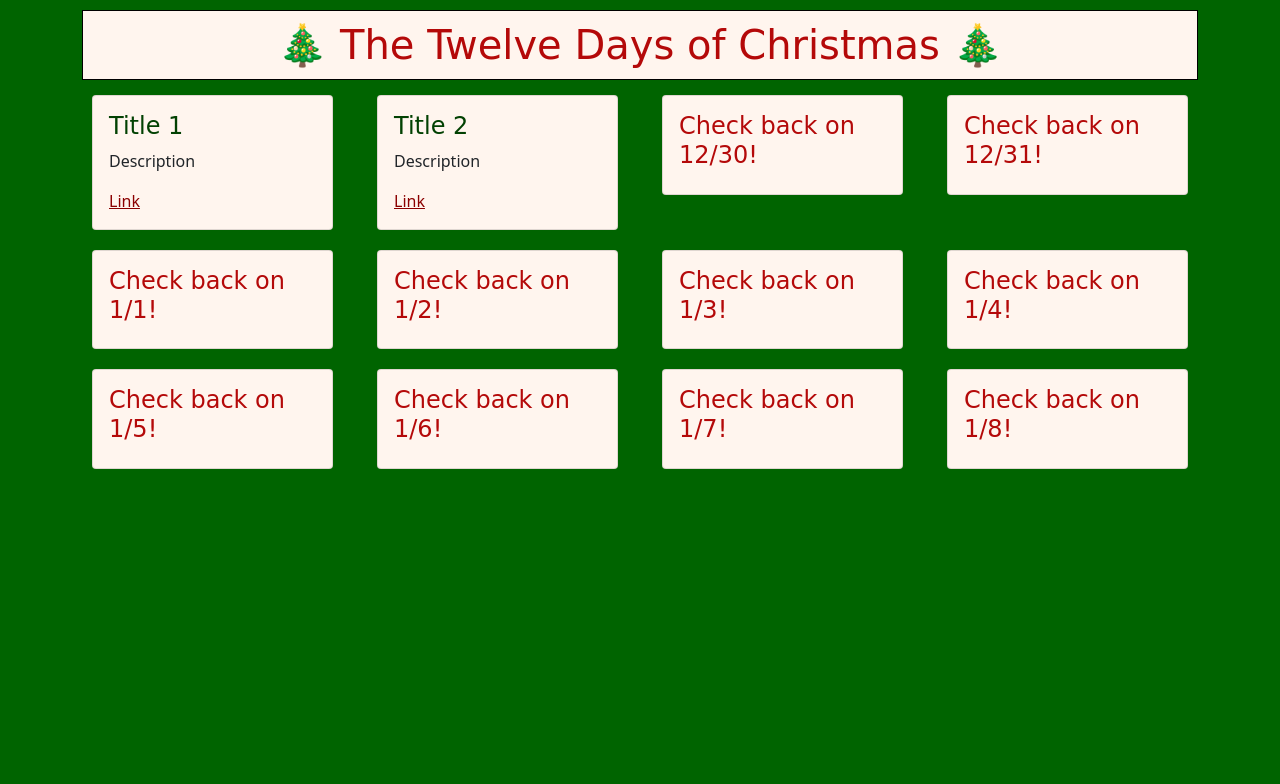
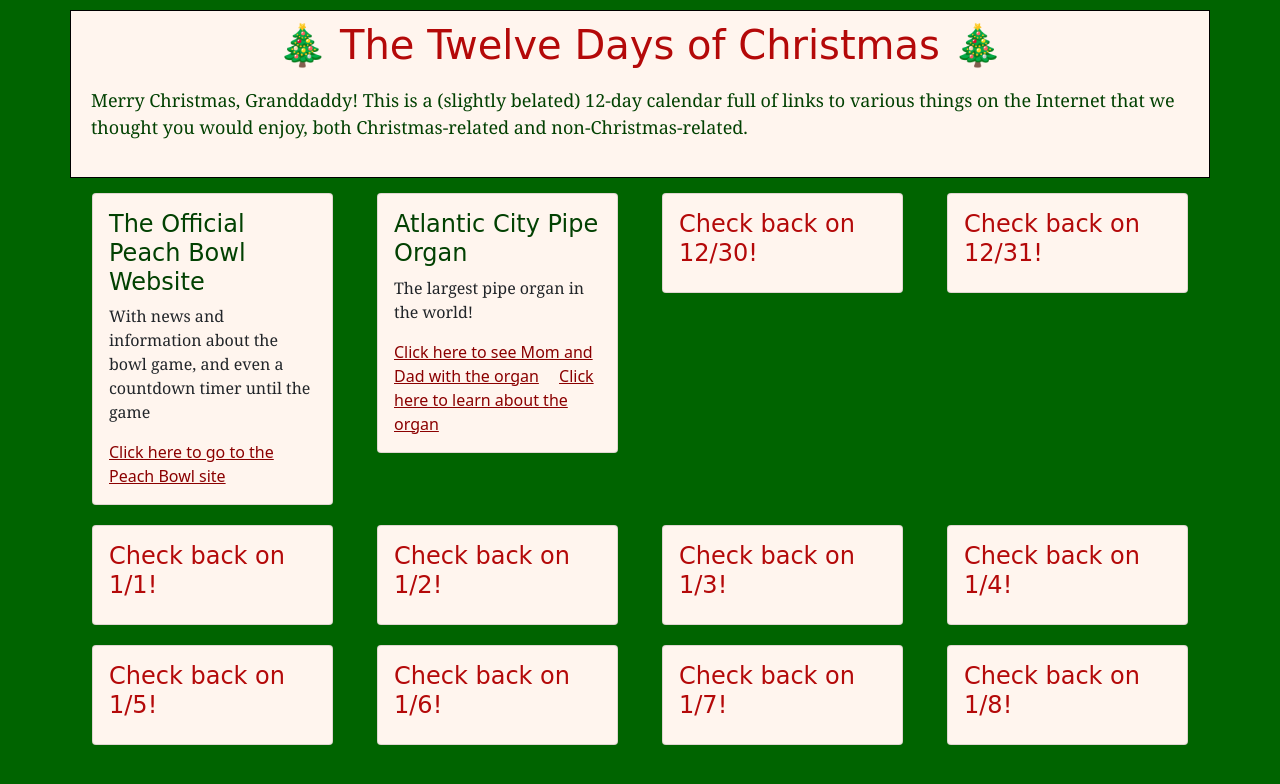
Before and after one commit to TwyllBlackleaf/twelve-days-of-christmas, a plain HTML site: page index.html in a window 1280 px wide. Drawn offline with nearby package versions, Linux system fonts and the light colour scheme.

Commit message:
add the first few links and a brief description

```diff
--- a/index.html
+++ b/index.html
@@ -11,17 +11,18 @@
 <body>
     <div class="container">
         <header class="row">
-            <div class="col-12">
+            <div class="col-12 header-box">
                 <h1>🎄 The Twelve Days of Christmas 🎄</h1>
+                <p class="header-text">Merry Christmas, Granddaddy! This is a (slightly belated) 12-day calendar full of links to various things on the Internet that we thought you would enjoy, both Christmas-related and non-Christmas-related.</p>
             </div>
         </header>
         <main class="row row-cols-1 row-cols-md-2 row-cols-lg-3 row-cols-xl-4">
             <div class="col">
                 <article class="card" >
                     <div hidden class="card-body" id="card-1">
-                        <h4 class="card-title">Title 1</h4>
-                        <p class="card-text">Description</p>
-                        <a href="#" class="card-link">Link</a>
+                        <h4 class="card-title">The Official Peach Bowl Website</h4>
+                        <p class="card-text">With news and information about the bowl game, and even a countdown timer until the game</p>
+                        <a href="https://chick-fil-apeachbowl.com/" class="card-link">Click here to go to the Peach Bowl site</a>
                     </div>
                     <div class="card-body" id="later-message-1">
                         <h4 class="card-title later-message">Check back later!</h4>
@@ -31,9 +32,10 @@
             <div class="col">
                 <article class="card">
                     <div hidden class="card-body" id="card-2">
-                        <h4 class="card-title">Title 2</h4>
-                        <p class="card-text">Description</p>
-                        <a href="#" class="card-link">Link</a>
+                        <h4 class="card-title">Atlantic City Pipe Organ</h4>
+                        <p class="card-text">The largest pipe organ in the world!</p>
+                        <a href="https://i.imgur.com/Yijj5Gn.jpeg" class="card-link">Click here to see Mom and Dad with the organ</a>
+                        <a href="https://www.boardwalkorgans.org/midmer-losh-info/" class="card-link">Click here to learn about the organ</a>
                     </div>
                     <div class="card-body" id="later-message-2">
                         <h4 class="card-title later-message">Check back on 12/29!</h4>
@@ -43,9 +45,9 @@
             <div class="col">
                 <article class="card">
                     <div hidden class="card-body" id="card-3">
-                        <h4 class="card-title">Title 3</h4>
-                        <p class="card-text">Description</p>
-                        <a href="#" class="card-link">Link</a>
+                        <h4 class="card-title">Family Photo</h4>
+                        <p class="card-text">A family photo from the October 2020 trip to Hilton Head</p>
+                        <a href="https://i.imgur.com/G1ZKM6A.jpeg" class="card-link">Click here to see the photo</a>
                     </div>
                     <div class="card-body" id="later-message-3">
                         <h4 class="card-title later-message">Check back on 12/30!</h4>
@@ -55,9 +57,9 @@
             <div class="col">
                 <article class="card">
                     <div hidden class="card-body" id="card-4">
-                        <h4 class="card-title">Title 4</h4>
-                        <p class="card-text">Description</p>
-                        <a href="#" class="card-link">Link</a>
+                        <h4 class="card-title">Christmas Traditions</h4>
+                        <p class="card-text">A sermon by Rev. Danny Jones of Northlake Baptist Church</p>
+                        <a href="https://youtu.be/SqffMj7-RCs" class="card-link">Click this link to watch the sermon</a>
                     </div>
                     <div class="card-body" id="later-message-4">
                         <h4 class="card-title later-message">Check back on 12/31!</h4>
--- a/style.css
+++ b/style.css
@@ -4,12 +4,22 @@ body {
 
 h1 {
     color:rgb(180, 9, 9);
+    text-align: center;
+    font-family: cursive;
+}
+
+.header-box {
     background-color: seashell;
     border: 1px solid black;
     margin: 10px 0px 5px 0px;
     padding: 10px;
-    text-align: center;
-    font-family: cursive;
+}
+
+.header-text {
+    color: rgb(2, 65, 2);
+    font-size: 18px;
+    padding: 10px;
+    font-family: Georgia, 'Times New Roman', Times, serif
 }
 
 .card {
@@ -22,6 +32,10 @@ h1 {
     font-family: cursive;
 }
 
+.card-text {
+    font-family: Georgia, 'Times New Roman', Times, serif;
+}
+
 .later-message {
     color:rgb(180, 9, 9);
 }
```
